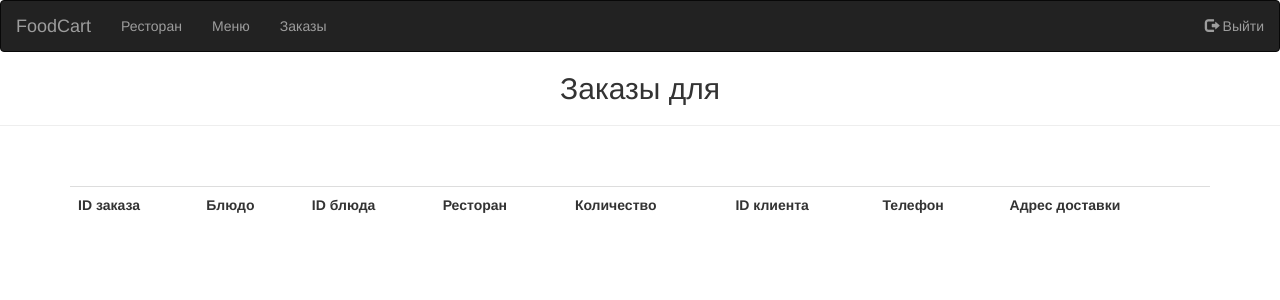
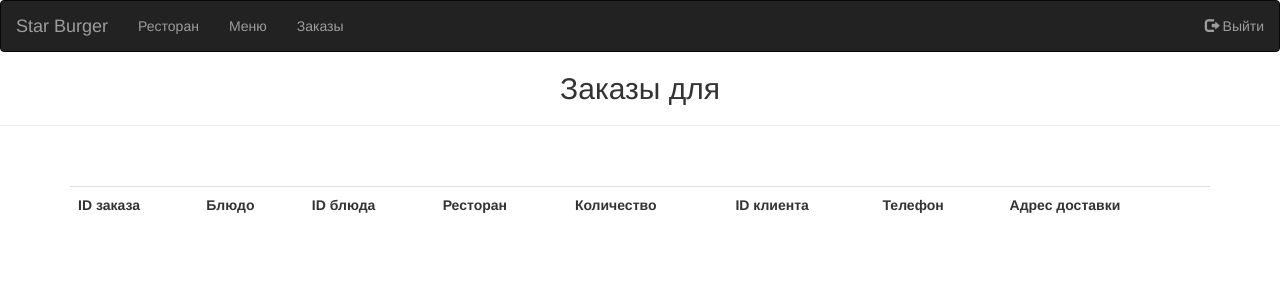
Before and after one commit to Stranix/star-burger, a Django app: page /manager/orders/ in a window 1280 px wide. Shown: the top 300 px of the page. Run offline with Django 3.2, Linux system fonts and the light colour scheme; lists and menus that the app fills with data are empty; some libraries are stand-ins or nearby versions.

Commit message:
rename project to StarBurger

```diff
--- a/FoodCart/settings.py
+++ b/StarBurger/settings.py
@@ -38,7 +38,7 @@ MIDDLEWARE = [
     'debug_toolbar.middleware.DebugToolbarMiddleware',
 ]
 
-ROOT_URLCONF = 'FoodCart.urls'
+ROOT_URLCONF = 'StarBurger.urls'
 
 DEBUG_TOOLBAR_PANELS = [
     'debug_toolbar.panels.versions.VersionsPanel',
@@ -73,7 +73,7 @@ TEMPLATES = [
     },
 ]
 
-WSGI_APPLICATION = 'FoodCart.wsgi.application'
+WSGI_APPLICATION = 'StarBurger.wsgi.application'
 
 MEDIA_ROOT = os.path.join(BASE_DIR, 'media')
 MEDIA_URL = '/media/'
--- a/FoodCart/urls.py
+++ b/StarBurger/urls.py
@@ -1,4 +1,4 @@
-"""FoodCart URL Configuration.
+"""URL Configuration.
 
 The `urlpatterns` list routes URLs to views. For more information please see:
     https://docs.djangoproject.com/en/2.0/topics/http/urls/
@@ -19,7 +19,7 @@ from django.contrib import admin
 from django.urls import path, include
 from django.shortcuts import render
 
-from FoodCart import settings
+from . import settings
 
 urlpatterns = [
     path('admin/', admin.site.urls),
--- a/FoodCart/wsgi.py
+++ b/StarBurger/wsgi.py
@@ -1,5 +1,5 @@
 """
-WSGI config for FoodCart project.
+WSGI config for Django project.
 
 It exposes the WSGI callable as a module-level variable named ``application``.
 
@@ -10,5 +10,5 @@ https://docs.djangoproject.com/en/2.0/howto/deployment/wsgi/
 import os
 from django.core.wsgi import get_wsgi_application
 
-os.environ.setdefault("DJANGO_SETTINGS_MODULE", "FoodCart.settings")
+os.environ.setdefault("DJANGO_SETTINGS_MODULE", "StarBurger.settings")
 application = get_wsgi_application()
--- a/bundles-src/App.js
+++ b/bundles-src/App.js
@@ -7,7 +7,7 @@ import Products from './components/Products';
 import QuickView from './components/QuickView';
 import FiltersComponent from './components/FiltersComponent';
 import FooterComponent from './components/FooterComponent';
-import FoodCartSpecialsComponent from './components/FoodCartSpecialsComponent';
+import SpecialsComponent from './components/SpecialsComponent';
 import CheckoutModal from './components/CheckoutModalComponent';
 
 class App extends Component {
@@ -359,7 +359,7 @@ class App extends Component {
             <hr/>
           </center>
 
-          <FoodCartSpecialsComponent
+          <SpecialsComponent
             productsList={this.state.products}
             term={this.state.term}
             searchCityIndex={this.state.searchCityIndex}
--- a/bundles-src/components/NavBarComponent.js
+++ b/bundles-src/components/NavBarComponent.js
@@ -11,12 +11,12 @@ class NavBarComponent extends Component{
                 <span className="icon-bar"></span>
                 <span className="icon-bar"></span>
             </button>
-            <a className="navbar-brand" href="#">FoodCart</a>
+            <a className="navbar-brand" href="#">Star Burger</a>
           </div>
           <div>
             <div className="collapse navbar-collapse" id="myNavbar">
               <ul className="nav navbar-nav">
-                <li><a href="#foodcart_specials">FoodCart Specials</a></li>
+                <li><a href="#foodcart_specials">Star Burger Specials</a></li>
                 <li><a href="#products">Order Now</a></li>
                 <li><a href="#contact_us">Contact Us</a></li>
               </ul>
--- a/bundles-src/components/FoodCartSpecialsComponent.js
+++ b/bundles-src/components/SpecialsComponent.js
@@ -4,7 +4,7 @@ import LoadingProducts from './loaders/LoadingProducts';
 import NoResults from "./NoResults";
 import CSSTransitionGroup from 'react-transition-group/CSSTransitionGroup';
 
-class FoodCartSpecialsComponent extends Component{
+class SpecialsComponent extends Component{
   render(){
     let productsData;
     let term = this.props.term.toLowerCase();
@@ -39,7 +39,7 @@ class FoodCartSpecialsComponent extends Component{
     } else if(productsData.length <= 0 && term){
       view = (
         <center>
-          <h3>No FoodCart Specials at this time</h3>
+          <h3>No Star Burger Specials at this time</h3>
         </center>
       )
     } else{
@@ -62,4 +62,4 @@ class FoodCartSpecialsComponent extends Component{
   }
 }
 
-export default FoodCartSpecialsComponent;
+export default SpecialsComponent;
--- a/manage.py
+++ b/manage.py
@@ -5,7 +5,7 @@ import sys
 
 
 def main():
-    os.environ.setdefault('DJANGO_SETTINGS_MODULE', 'FoodCart.settings')
+    os.environ.setdefault('DJANGO_SETTINGS_MODULE', 'StarBurger.settings')
     try:
         from django.core.management import execute_from_command_line
     except ImportError as exc:
--- a/restaurateur/templates/add_product.html
+++ b/restaurateur/templates/add_product.html
@@ -1,6 +1,6 @@
 {% extends 'base_restaurateur_page.html' %}
 
-{% block title %}Добавить блюдо | FoodCartApp{% endblock %}
+{% block title %}Добавить блюдо | Star Burger{% endblock %}
 
 {% block content %}
   <div class="container">
--- a/restaurateur/templates/base_restaurateur_page.html
+++ b/restaurateur/templates/base_restaurateur_page.html
@@ -13,7 +13,7 @@
   <nav class="navbar navbar-inverse">
     <div class="container-fluid">
       <div class="navbar-header">
-        <a class="navbar-brand" href="{% url 'restaurateur:ProductsView' %}">FoodCart</a>
+        <a class="navbar-brand" href="{% url 'restaurateur:ProductsView' %}">Star Burger</a>
       </div>
       <ul class="nav navbar-nav">
         <li>
--- a/restaurateur/templates/order_items.html
+++ b/restaurateur/templates/order_items.html
@@ -1,6 +1,6 @@
 {% extends 'base_restaurateur_page.html' %}
 
-{% block title %}Заказы | FoodCartApp{% endblock %}
+{% block title %}Заказы | Star Burger{% endblock %}
 
 {% block content %}
   <center>
--- a/restaurateur/templates/product_confirm_delete.html
+++ b/restaurateur/templates/product_confirm_delete.html
@@ -1,6 +1,6 @@
 {% extends 'base_restaurateur_page.html' %}
 
-{% block title %}Подтвердите удаление | FoodCartApp{% endblock %}
+{% block title %}Подтвердите удаление | Star Burger{% endblock %}
 
 {% block content %}
   <div class="container">
--- a/restaurateur/templates/products_list.html
+++ b/restaurateur/templates/products_list.html
@@ -1,6 +1,6 @@
 {% extends 'base_restaurateur_page.html' %}
 
-{% block title %}Меню | FoodCartApp{% endblock %}
+{% block title %}Меню | Star Burger{% endblock %}
 
 {% block content %}
 
--- a/restaurateur/templates/restaurant_list.html
+++ b/restaurateur/templates/restaurant_list.html
@@ -1,6 +1,6 @@
 {% extends 'base_restaurateur_page.html' %}
 
-{% block title %}Рестораны | FoodCartApp{% endblock %}
+{% block title %}Рестораны | Star Burger{% endblock %}
 
 {% block content %}
 
--- a/restaurateur/templates/update_product.html
+++ b/restaurateur/templates/update_product.html
@@ -1,6 +1,6 @@
 {% extends 'base_restaurateur_page.html' %}
 
-{% block title %}Рестораны | FoodCartApp{% endblock %}
+{% block title %}Рестораны | Star Burger{% endblock %}
 
 {% block content %}
   <div class="container">
--- a/templates/index.html
+++ b/templates/index.html
@@ -5,7 +5,7 @@
     <meta charset="utf-8">
     <meta name="viewport" content="width=device-width, initial-scale=1, shrink-to-fit=no">
 
-    <title>FoodCart</title>
+    <title>Star Burger</title>
 
     <link rel="icon" href="{% static 'favicon.ico' %}" type="image/x-icon">
 
```
Also changed, not shown: README.md.
